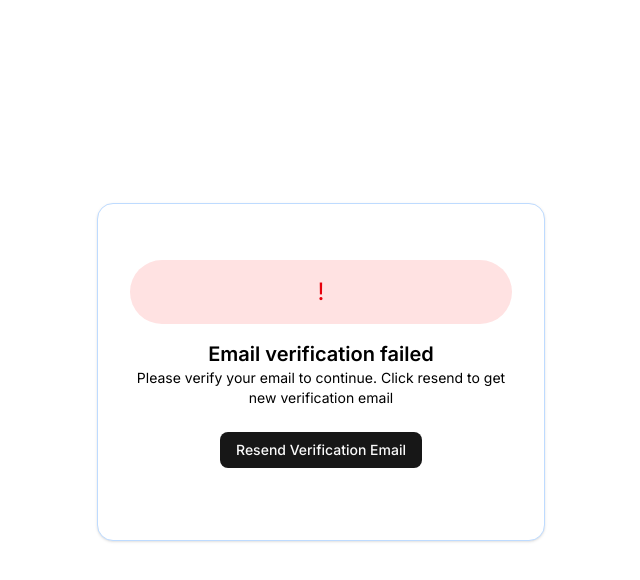
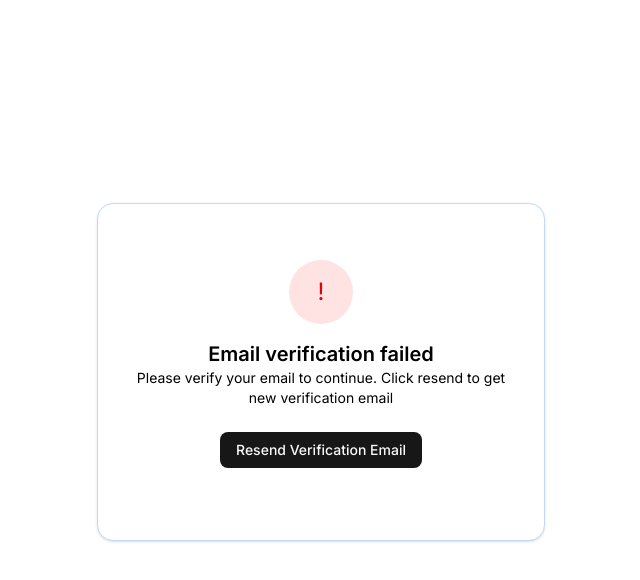
Before and after one commit to BalkyBoy/SpeakAi, a Next.js app in the folder Frontend/: page /auth/verify-email in a window 1280 px wide. Both pictures are taken after a click on the button "Resend Verification Email". Shown: the top 580 px of the page, without its empty margins (319-959 px from the left). Built offline with nearby package versions, Linux system fonts and the light colour scheme; no server answers.

Commit message:
fix: Update email verification UI and add missing assets

```diff
--- a/Frontend/app/auth/verify-email/components/verification-content.tsx
+++ b/Frontend/app/auth/verify-email/components/verification-content.tsx
@@ -41,8 +41,8 @@ export const VerificationContent = ({
     const title = `Email verification ${isError ? 'failed' : 'successful'}`;
 
     return (
-        <div className="mb-4 text-center">
-            <div className={`mx-auto mb-4 flex h-16 items-center justify-center rounded-full ${isError ? 'bg-red-100' : 'bg-green-100'}`}>
+        <div className="mb-4 text-center items-center justify-center flex flex-col">
+            <div className={`mb-4 flex h-16 w-16 items-center justify-center rounded-full ${isError ? 'bg-red-100' : 'bg-green-100'}`}>
                 {isError ? (
                     <span className="text-red-600 text-2xl">!</span>
                 ) : (
```
Also changed, not shown: Frontend/public/Union.svg (added).
